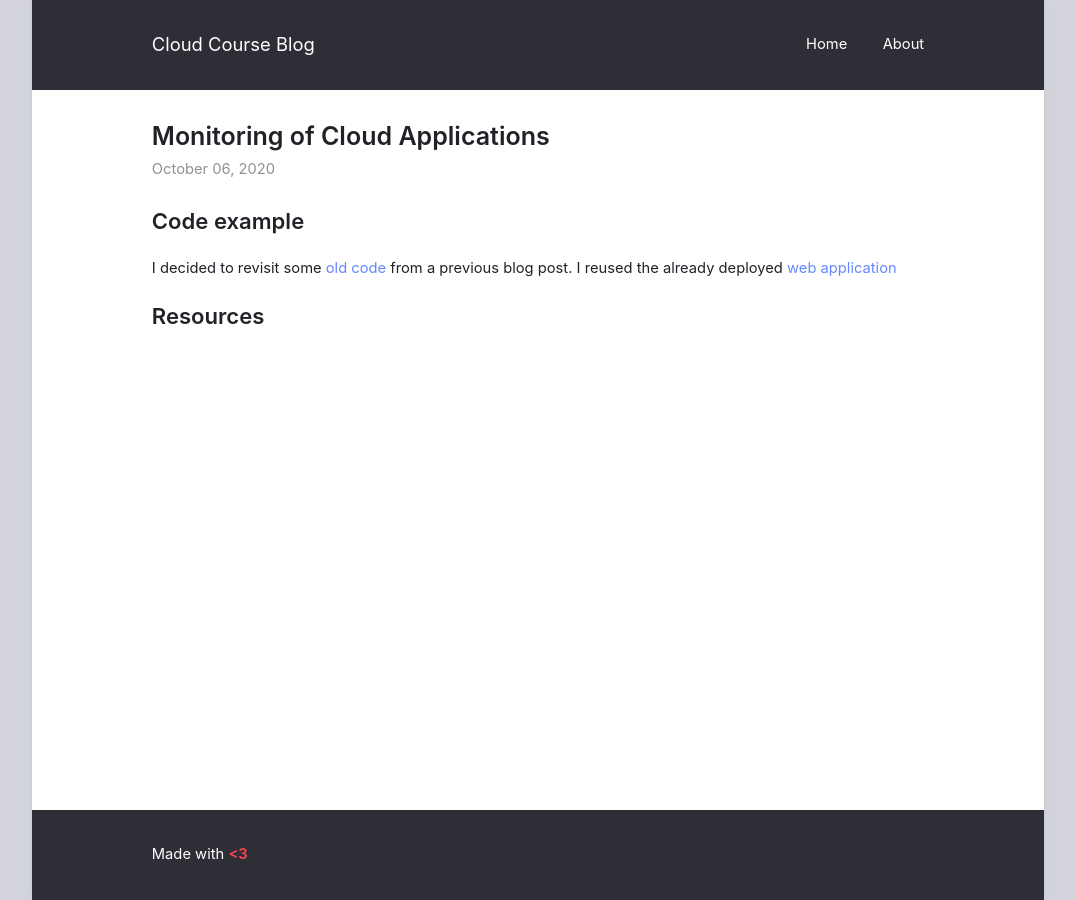
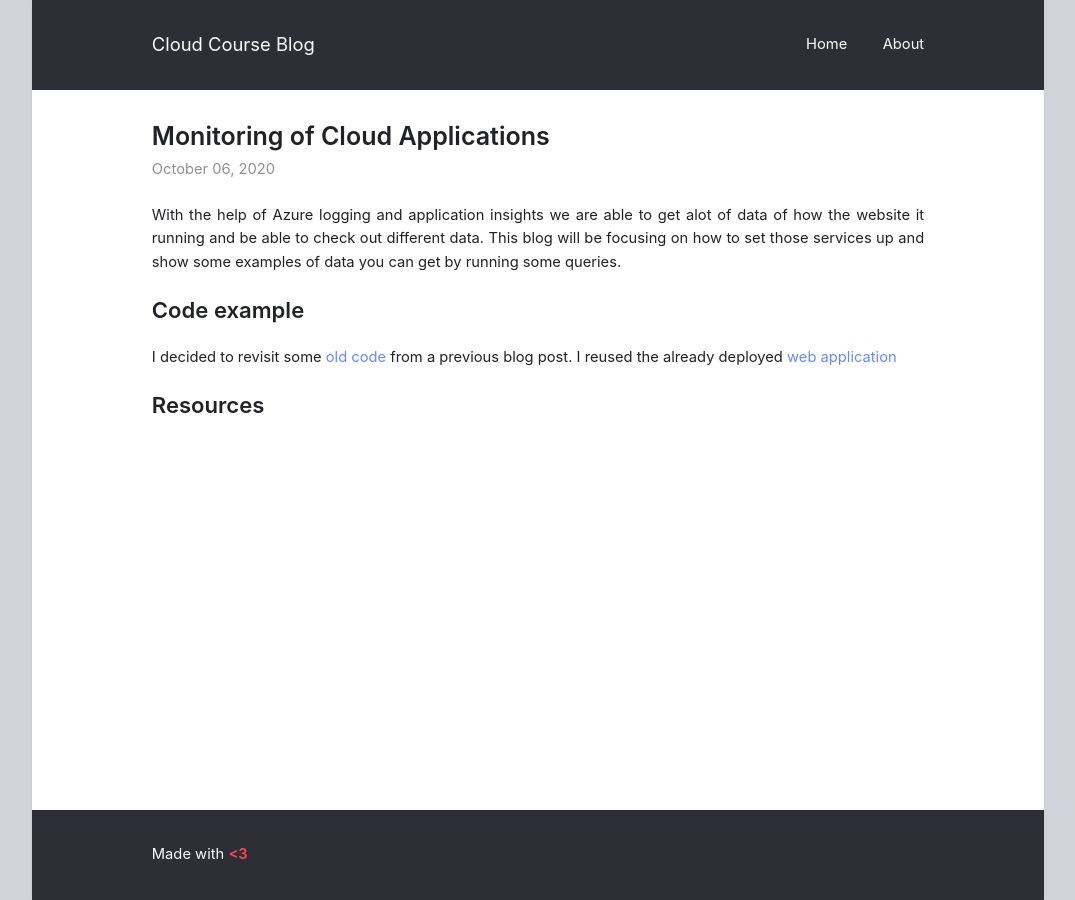
Before and after one commit to Alejandratala/alejandratala.github.io, a Jekyll site: the page built from _posts/2020-10-06-Monitoring-of-Cloud-Applications.md, in a window 1280 px wide. Shown: the whole page, without its empty margins (102-1177 px from the left). Built offline with Jekyll 4.4.1, drawn with Linux system fonts in a browser that asks for light colours.

Commit message:
Update 2020-10-06-Monitoring-of-Cloud-Applications.md

```diff
--- a/_posts/2020-10-06-Monitoring-of-Cloud-Applications.md
+++ b/_posts/2020-10-06-Monitoring-of-Cloud-Applications.md
@@ -2,6 +2,8 @@
 title: "Monitoring of Cloud Applications"
 layout: post
 ---
+
+With the help of Azure logging and application insights we are able to get alot of data of how the website it running and be able to check out different data. This blog will be focusing on how to set those services up and show some examples of data you can get by running some queries.
 
 
 ## Code example
```
